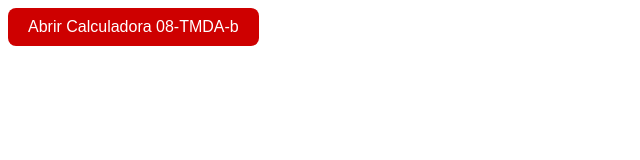
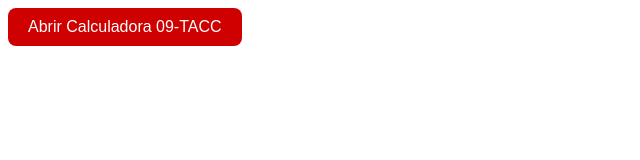
Before and after one commit to GisRafaela/calculadoratejidoTACCs2, a plain HTML site: page index.html in a window 1280 px wide. Shown: the full height of the page, 0-640 px from the left. Drawn offline with Linux system fonts and the light colour scheme.

Commit message:
Update index.html
cambio de tejido 08 a 09

```diff
--- a/index.html
+++ b/index.html
@@ -80,7 +80,7 @@
   </style>
 
   <!-- Botón para abrir modal -->
-  <button id="abrir-calculadora">Abrir Calculadora 08-TMDA-b</button>
+  <button id="abrir-calculadora">Abrir Calculadora 09-TACC</button>
 
   <!-- Modal -->
   <div id="modal-calculadora" class="modal">
```
